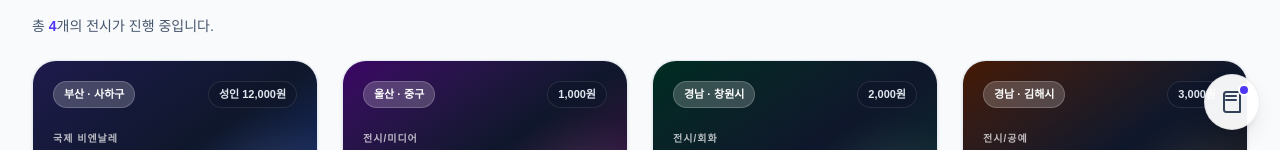
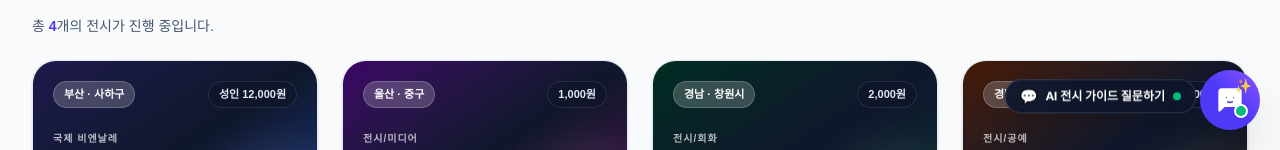
Before and after one commit to parkyoung07/art-buk, a Next.js app: page / in a window 1280 px wide. Shown: the part 650-800 px from the top of the page. Built offline with nearby package versions, Linux system fonts and the light colour scheme.

Commit message:
feat: upgrade floating chatbot with intuitive animated AI docent icon, ripple wave, and floating tooltip pill

```diff
--- a/public/search-index.json
+++ b/public/search-index.json
@@ -12,7 +12,7 @@
     "price": "성인 12,000원",
     "summary": "국내외 정상급 현대미술 작가들이 대거 참여하는 글로벌 국제 비엔날레. 현대 사회와 예술의 교차점을 탐색하며 자연 생태와 첨단 미디어가 어우러진 대규모 기획전입니다. 을숙도 천혜의 갈대숲과 현대 건축이 빚어내는 압도적인 시각 예술의 향연을 만나보세요.",
     "content": "2026 부산비엔날레 (Busan Biennale 2026) 부산 사하구 부산현대미술관 및 부산 일원 부산광역시 사하구 낙동남로 1191 (을숙도) 국제 비엔날레 성인 12,000원 2026.08.17 ~ 2026.10.20 국내외 정상급 현대미술 작가들이 대거 참여하는 글로벌 국제 비엔날레. 현대 사회와 예술의 교차점을 탐색하며 자연 생태와 첨단 미디어가 어우러진 대규모 기획전입니다. 을숙도 천혜의 갈대숲과 현대 건축이 빚어내는 압도적인 시각 예술의 향연을 만나보세요. 을숙도 메인 전시장인 부산현대미술관뿐만 아니라 초량과 영도 야외 전시장까지 이어지는 '아트 로드'를 따라 부산의 장소성과 결합된 현대미술을 탐험해보세요. 을숙도 생태공원 을숙도 철새도래지 다대포 꿈의 낙조분수 영도 흰여울문화마을",
-    "updatedAt": "2026-08-30T09:15:06.067Z"
+    "updatedAt": "2026-08-30T09:17:20.118Z"
   },
   {
     "id": "ulsan-media-art-2026",
@@ -27,7 +27,7 @@
     "price": "1,000원",
     "summary": "산업수도 울산의 역사와 미래를 몰입형 실감 미디어아트로 구현한 초대형 미디어 전시입니다. 거대한 스크린과 인터랙티브 사운드가 어우러져 관람객에게 빛과 소리의 공감각적 감동을 선사합니다.",
     "content": "울산시립미술관 미디어아트 특별전: 빛의 서사 울산 중구 울산시립미술관 제1전시실 울산광역시 중구 미술관길 72 전시/미디어 1,000원 2026.07.01 ~ 2026.09.30 산업수도 울산의 역사와 미래를 몰입형 실감 미디어아트로 구현한 초대형 미디어 전시입니다. 거대한 스크린과 인터랙티브 사운드가 어우러져 관람객에게 빛과 소리의 공감각적 감동을 선사합니다. 지하 1층 XR랩과 연계되어 온몸으로 빛의 파동을 체감할 수 있습니다. 늦여름과 초가을 실내 나들이로 강력 추천합니다. 동헌 및 내아 문화의거리 카페골목 태화강 국가정원 울산큰애기야시장",
-    "updatedAt": "2026-08-30T09:15:06.068Z"
+    "updatedAt": "2026-08-30T09:17:20.119Z"
   },
   {
     "id": "gyeongnam-autumn-masterpiece",
@@ -42,7 +42,7 @@
     "price": "2,000원",
     "summary": "영남 근현대 회화의 발자취를 조명하는 특별전으로, 남도 특유의 정서와 깊이 있는 색채를 담은 대작들을 선보입니다. 자연과 인간의 조화를 묵직한 붓터치와 서정적 필선으로 담아낸 걸작 회화 70여 점이 전시됩니다.",
     "content": "경남도립미술관 가을 기획전: 남도의 붓길 경남 창원시 경남도립미술관 경상남도 창원시 의창구 용지로 296 전시/회화 2,000원 2026.08.10 ~ 2026.11.15 영남 근현대 회화의 발자취를 조명하는 특별전으로, 남도 특유의 정서와 깊이 있는 색채를 담은 대작들을 선보입니다. 자연과 인간의 조화를 묵직한 붓터치와 서정적 필선으로 담아낸 걸작 회화 70여 점이 전시됩니다. 가을의 정취와 꼭 어울리는 묵향과 서정적 유채화의 조화가 일품입니다. 관람 후 미술관 바로 앞 용지호수 산책로를 걸어보세요. 용지호수공원 창원 가로수길 카페거리 경남도청 연못 창원역사민속관",
-    "updatedAt": "2026-08-30T09:15:06.068Z"
+    "updatedAt": "2026-08-30T09:17:20.119Z"
   },
   {
     "id": "gimhae-clayarch-autumn",
@@ -57,7 +57,7 @@
     "price": "3,000원",
     "summary": "건축 도자의 무한한 가능성을 조명하는 전시. 흙이라는 전통적 물성과 첨단 현대 건축 공간이 결합된 독창적인 도자 설치 작품들을 감상할 수 있습니다.",
     "content": "클레이아크김해미술관 기획전: 흙과 미래 건축 경남 김해시 클레이아크김해미술관 돔하우스 경상남도 김해시 진례면 진례로 275-51 전시/공예 3,000원 2026.06.01 ~ 2026.09.28 건축 도자의 무한한 가능성을 조명하는 전시. 흙이라는 전통적 물성과 첨단 현대 건축 공간이 결합된 독창적인 도자 설치 작품들을 감상할 수 있습니다. 거대한 돔하우스 천장을 통해 쏟아지는 자연광 아래 전시된 입체 도자 조형물들의 웅장함을 직접 느껴보세요. 진례 분청도자마을 화포천습지생태공원 김해분청도자박물관 봉하마을 생태문화공원",
-    "updatedAt": "2026-08-30T09:15:06.068Z"
+    "updatedAt": "2026-08-30T09:17:20.119Z"
   },
   {
     "id": "2026-08-26-busan-biennale",
--- a/src/components/FloatingChatbot.tsx
+++ b/src/components/FloatingChatbot.tsx
@@ -699,23 +699,46 @@ export default function FloatingChatbot() {
         </div>
       )}
 
-      {/* Trendy Minimal Floating Toggle Button */}
+      {/* Dynamic Animated & Intuitive Floating Chatbot Button */}
+      <div className="relative flex items-center justify-end">
+        {/* Floating Tooltip Pill (열려있지 않을 때 부드럽게 둥둥 뜨며 시선 유도) */}
+        {!isOpen && (
+          <div
+            onClick={() => setIsOpen(true)}
+            className="absolute right-16 bottom-2.5 bg-slate-900/95 backdrop-blur-md text-white text-xs font-bold px-3.5 py-1.5 rounded-2xl shadow-xl whitespace-nowrap flex items-center gap-2 border border-slate-700/80 cursor-pointer hover:scale-105 transition-transform duration-200 animate-bounce select-none"
+          >
+            <span className="text-sm">💬</span>
+            <span>AI 전시 가이드 질문하기</span>
+            <span className="flex h-2 w-2 relative">
+              <span className="animate-ping absolute inline-flex h-full w-full rounded-full bg-emerald-400 opacity-75"></span>
+              <span className="relative inline-flex rounded-full h-2 w-2 bg-emerald-500"></span>
+            </span>
+          </div>
+        )}
+
+        {/* Main Floating Button */}
         <button
           type="button"
           onClick={() => setIsOpen((prev) => !prev)}
-        aria-label={isOpen ? "AI 챗봇 닫기" : "AI 아트북 큐레이터 챗봇 열기"}
-        className="w-14 h-14 rounded-full bg-white/95 hover:bg-white text-slate-800 hover:text-slate-950 border border-black/[0.08] shadow-[0_10px_25px_-5px_rgba(0,0,0,0.1),0_8px_10px_-6px_rgba(0,0,0,0.1)] hover:shadow-[0_15px_30px_-5px_rgba(99,102,241,0.25),0_10px_15px_-5px_rgba(0,0,0,0.08)] hover:-translate-y-[3px] active:translate-y-0 active:scale-95 transition-all duration-300 ease-out flex items-center justify-center relative group focus:outline-none focus:ring-4 focus:ring-indigo-100 cursor-pointer"
+          aria-label={isOpen ? "AI 챗봇 닫기" : "AI 전시 도슨트 챗봇 열기"}
+          className="relative w-15 h-15 rounded-full bg-gradient-to-tr from-indigo-600 via-indigo-600 to-violet-500 hover:from-indigo-500 hover:to-violet-400 text-white shadow-2xl hover:shadow-indigo-500/50 hover:scale-110 active:scale-95 transition-all duration-300 flex items-center justify-center group focus:outline-none focus:ring-4 focus:ring-indigo-300/50 cursor-pointer"
         >
+          {/* Subtle Ripple Wave Ring behind the button */}
+          {!isOpen && (
+            <span className="absolute -inset-1.5 rounded-full bg-indigo-500/20 animate-ping pointer-events-none"></span>
+          )}
+
           {isOpen ? (
-          <div className="transition-transform duration-300 rotate-0 group-hover:rotate-90 flex items-center justify-center text-slate-600 group-hover:text-slate-900">
+            /* Close (X) State with smooth rotation */
+            <div className="transition-transform duration-300 rotate-0 group-hover:rotate-90 flex items-center justify-center">
               <svg
                 xmlns="http://www.w3.org/2000/svg"
-              width="22"
-              height="22"
+                width="24"
+                height="24"
                 viewBox="0 0 24 24"
                 fill="none"
                 stroke="currentColor"
-              strokeWidth="2.2"
+                strokeWidth="2.5"
                 strokeLinecap="round"
                 strokeLinejoin="round"
               >
@@ -724,32 +747,42 @@ export default function FloatingChatbot() {
               </svg>
             </div>
           ) : (
+            /* Intuitive Animated AI Docent Speech Bubble Icon */
             <div className="relative flex items-center justify-center">
-            {/* 아트북 감성 라인 아이콘 SVG */}
+              {/* Animated Sparkle Stars */}
+              <span className="absolute -top-2.5 -right-2 text-amber-300 text-sm animate-pulse">
+                ✨
+              </span>
+
+              {/* Intuitive AI Chatbot Face SVG */}
               <svg
                 xmlns="http://www.w3.org/2000/svg"
-              width="24"
-              height="24"
+                width="28"
+                height="28"
                 viewBox="0 0 24 24"
                 fill="none"
                 stroke="currentColor"
                 strokeWidth="2"
                 strokeLinecap="round"
                 strokeLinejoin="round"
-              className="chatbot-icon-svg text-slate-700 group-hover:text-indigo-600 transition-all duration-300 group-hover:scale-105"
+                className="transition-transform duration-300 group-hover:rotate-6 group-hover:scale-105"
               >
-              <path d="M4 19.5v-15A2.5 2.5 0 0 1 6.5 2H20v20H6.5a2.5 2.5 0 0 1-2.5-2.5Z" />
-              <path d="M6 6h10M6 10h10" />
+                <path d="M21 15a2 2 0 0 1-2 2H7l-4 4V5a2 2 0 0 1 2-2h14a2 2 0 0 1 2 2z" fill="white" stroke="white" />
+                {/* Cute Bot Eyes & Smile */}
+                <circle cx="9" cy="10" r="1.5" fill="#4f46e5" />
+                <circle cx="15" cy="10" r="1.5" fill="#4f46e5" />
+                <path d="M10 13.5c.8.8 3.2.8 4 0" stroke="#4f46e5" strokeWidth="1.5" strokeLinecap="round" />
               </svg>
 
-            {/* AI Live Pulse Indicator Dot */}
-            <span className="absolute -top-1.5 -right-1.5 flex h-3 w-3">
-              <span className="animate-ping absolute inline-flex h-full w-full rounded-full bg-indigo-400 opacity-60"></span>
-              <span className="relative inline-flex rounded-full h-3 w-3 bg-indigo-600 border-2 border-white"></span>
+              {/* Active Pulse Status Dot */}
+              <span className="absolute -bottom-1 -right-1 flex h-3.5 w-3.5">
+                <span className="animate-ping absolute inline-flex h-full w-full rounded-full bg-emerald-400 opacity-75"></span>
+                <span className="relative inline-flex rounded-full h-3.5 w-3.5 bg-emerald-500 border-2 border-white"></span>
               </span>
             </div>
           )}
         </button>
+      </div>
     </aside>
   );
 }
```
Also changed, not shown: public/data/search-index.json (+4 -4 lines). Lines whose indentation alone changed are shown as unchanged.
